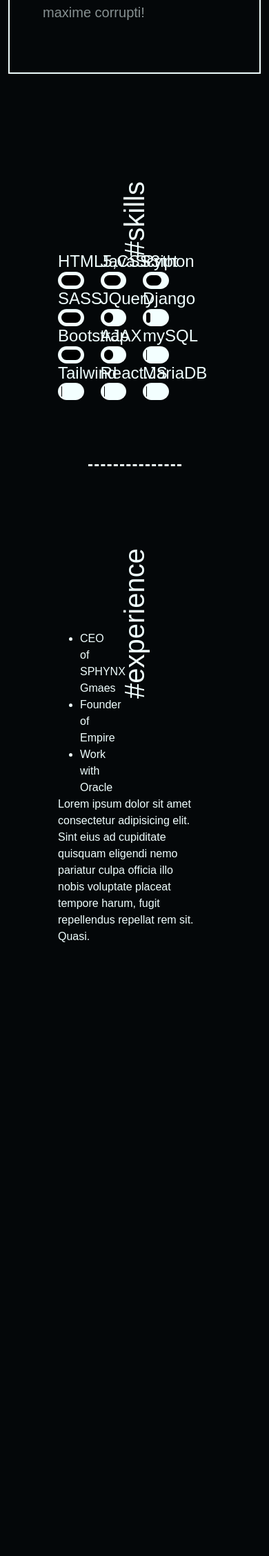
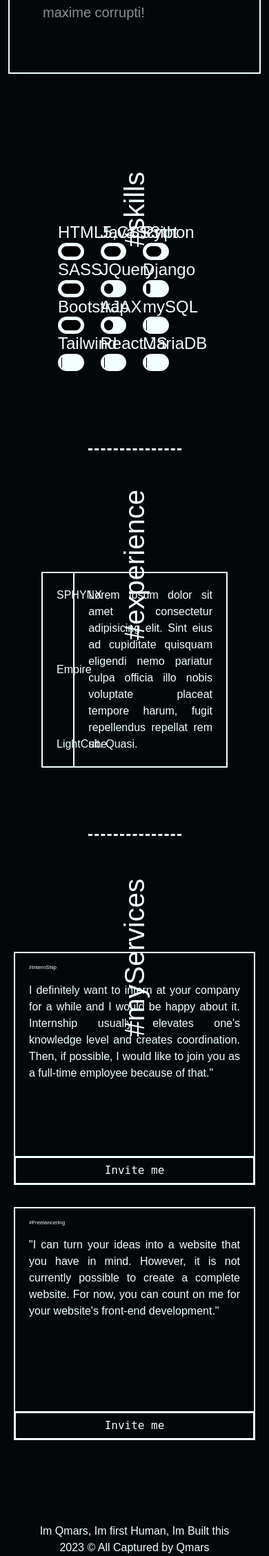
Before and after one commit to Kardarigan/Resume, a PHP site: page / in a window 390 px wide. Shown: the part 2211-4467 px from the top of the page at 69% size. Before the commit the page ends 3577 px from the top, so only its background shows below. Run offline with PHP 8.4, Linux system fonts and the light colour scheme; some web fonts are replaced.

Commit message:
Comlite all of thinks exept Responsive☺

```diff
--- a/css/main.css
+++ b/css/main.css
@@ -35,9 +35,37 @@
   font-size: 2vw;
 }
 
+/*classes*/
+.card {
+  background-color: transparent;
+  border: 2px solid azure;
+  border-radius: 0;
+  height: 40vh;
+  position: relative;
+}
+.card-title {
+  color: azure;
+}
+.card-text {
+  text-align: justify;
+}
+.card a {
+  position: absolute;
+  bottom: 0;
+  left: 0;
+  width: 100%;
+  border-top: 3px solid azure;
+}
+
 .middleland {
   width: 50%;
-  border-top: 3px dashed azure;
+  border-bottom: 3px dashed azure;
+}
+
+.section-title {
+  -webkit-transform: rotate(-90deg);
+  -moz-transform: rotate(-90deg);
+  -o-transform: rotate(-90deg);
 }
 
 /*-----[type]-----*/
@@ -177,13 +205,7 @@
   display: flex;
   justify-content: center;
   align-items: center;
-  height: 70vh;
-}
-
-#skill, #experience {
-  -webkit-transform: rotate(-90deg);
-  -moz-transform: rotate(-90deg);
-  -o-transform: rotate(-90deg);
+  height: 60vh;
 }
 
 .progressbar {
@@ -202,9 +224,48 @@
 }
 
 /*-----[experience]-----*/
+.experience {
+  display: flex;
+  justify-content: center;
+  align-items: center;
+}
+.experience-area {
+  height: 70%;
+  border: 2px solid azure;
+}
+
+.exList-ul {
+  height: 100%;
+  display: flex;
+  flex-direction: column;
+  justify-content: space-between;
+}
+.exList-ul li {
+  cursor: pointer;
+  padding: 20px;
+  width: 100%;
+  text-align: center;
+}
+
+.exBtn:focus {
+  letter-spacing: 50px;
+}
 .exBtn-Active {
-  border: 10px solid red;
+  color: rgb(4, 7, 9);
+  background-color: azure;
+  transition: 0.5s all;
 }
-.exBtn-Active:focus {
-  border-color: blue;
+
+#exArena {
+  height: 100%;
+  border-left: 2px solid azure;
+  padding: 20px;
+  text-align: justify;
+}
+
+/*-----[services]-----*/
+.services {
+  display: flex;
+  justify-content: center;
+  align-items: center;
 }/*# sourceMappingURL=main.css.map */
--- a/index.html
+++ b/index.html
@@ -1,38 +1,67 @@
 <html lang="en">
-
   <head>
-    <meta charset="UTF-8">
-    <meta name="viewport" content="width=device-width, initial-scale=1.0">
+    <meta charset="UTF-8" />
+    <meta name="viewport" content="width=device-width, initial-scale=1.0" />
     <title>Qmars</title>
-    <link href="https://cdn.jsdelivr.net/npm/bootstrap@5.3.0/dist/css/bootstrap.min.css" rel="stylesheet" integrity="sha384-9ndCyUaIbzAi2FUVXJi0CjmCapSmO7SnpJef0486qhLnuZ2cdeRhO02iuK6FUUVM" crossorigin="anonymous" />
-    <link href="https://cdnjs.cloudflare.com/ajax/libs/font-awesome/6.4.0/css/all.min.css" rel="stylesheet" />
+    <link
+      href="https://cdn.jsdelivr.net/npm/bootstrap@5.3.0/dist/css/bootstrap.min.css"
+      rel="stylesheet"
+      integrity="sha384-9ndCyUaIbzAi2FUVXJi0CjmCapSmO7SnpJef0486qhLnuZ2cdeRhO02iuK6FUUVM"
+      crossorigin="anonymous"
+    />
+    <link
+      href="https://cdnjs.cloudflare.com/ajax/libs/font-awesome/6.4.0/css/all.min.css"
+      rel="stylesheet"
+    />
     <link rel="stylesheet" href="../css/main.css" />
     <link href="https://fonts.cdnfonts.com/css/ntr" rel="stylesheet" />
-
   </head>
 
   <body>
-
     <!-- ----------------[navigator]----------------- -->
     <nav class="cube-wrap">
       <div class="cube">
-            <div class="side top"><a href="#"><i class="fa-brands fa-linkedin-in"></i></a></div>
-            <div class="side bottom"><a href="#"><i class="fa-brands fa-linkedin-in fa-flip-vertical"></i></a></div>
-            <div class="side front"><a href="#"><i class="fa-solid fa-envelope"></i></a></div>
-            <div class="side back"><a href="#"><i class="fa-solid fa-envelope fa-flip-vertical"></i></a></div>
-            <div class="side left"><a href="#"><i class="fa-brands fa-github fa-rotate-270"></i></a></div>
-            <div class="side right"><a href="#"><i class="fa-brands fa-github fa-flip-vertical"></i></a></div>
+        <div class="side top">
+          <a href="#"><i class="fa-brands fa-linkedin-in"></i></a>
+        </div>
+        <div class="side bottom">
+          <a href="#"
+            ><i class="fa-brands fa-linkedin-in fa-flip-vertical"></i
+          ></a>
+        </div>
+        <div class="side front">
+          <a href="#"><i class="fa-solid fa-envelope"></i></a>
+        </div>
+        <div class="side back">
+          <a href="#"><i class="fa-solid fa-envelope fa-flip-vertical"></i></a>
+        </div>
+        <div class="side left">
+          <a href="#"><i class="fa-brands fa-github fa-rotate-270"></i></a>
+        </div>
+        <div class="side right">
+          <a href="#"><i class="fa-brands fa-github fa-flip-vertical"></i></a>
+        </div>
       </div>
     </nav>
     <!-- ----------------[navigator]----------------- -->
     <!-- -----------------[header]------------------- -->
     <header class="py-4 ms-sm-5 row align-items-center">
       <div class="col-md-5 container d-block p-5">
-            <h1 class="typing-anima">Hello there, its <span id="qmars">Qmars</span></h1>
+        <h1 class="typing-anima">
+          Hello there, its <span id="qmars">Qmars</span>
+        </h1>
         <h5>Fat Programmer, Sad Programmer, Mad Programmer</h5>
-            <p class="lead text-muted mb-4">Lorem ipsum dolor sit amet, consectetur adipisicing elit, sed do eiusmod tempor incididunt ut labore et dolore magna aliqua.</p>
+        <p class="lead text-muted mb-4">
+          Lorem ipsum dolor sit amet, consectetur adipisicing elit, sed do
+          eiusmod tempor incididunt ut labore et dolore magna aliqua.
+        </p>
         <div class="text-center text-md-start">
-                <button type="button" class="btn btn-outline-light px-3" data-bs-toggle="modal" data-bs-target="#getStartedModal">
+          <button
+            type="button"
+            class="btn btn-outline-light px-3"
+            data-bs-toggle="modal"
+            data-bs-target="#getStartedModal"
+          >
             Say "hello there"
           </button>
         </div>
@@ -44,13 +73,25 @@
       <div class="container row align-items-center">
         <div class="whos-left col-lg-10 p-5 pe-0">
           <h3>#who is Qmars?</h3>
-                <p class="lead text-muted mb-4">Lorem ipsum dolor, sit amet consectetur adipisicing elit. Ad sunt corporis et soluta, doloremque excepturi accusantium laborum? Minus corporis, dolor temporibus molestias beatae, reiciendis hic accusamus delectus nihil ratione velit!
-                    Veniam magni dicta totam rerum quod harum voluptatem ipsa, exercitationem, ad atque porro voluptatibus, dolore animi autem numquam illum sit expedita perspiciatis consequuntur quas quaerat? Sunt, iusto. Nostrum, excepturi pariatur.
-                    Itaque esse qui necessitatibus quidem iure, tenetur laudantium. Similique, praesentium autem ea placeat nobis culpa ratione ipsum, cupiditate maxime et aspernatur quas libero, voluptate magnam aut nam perspiciatis adipisci repudiandae.
-                    Corrupti optio nulla animi harum quidem obcaecati mollitia, magnam natus aut quod? Tempore id tempora, omnis explicabo, nemo accusamus quibusdam quas doloribus voluptatibus eaque sunt facilis officiis dolore maxime corrupti!</p>
+          <p class="lead text-muted mb-4">
+            Lorem ipsum dolor, sit amet consectetur adipisicing elit. Ad sunt
+            corporis et soluta, doloremque excepturi accusantium laborum? Minus
+            corporis, dolor temporibus molestias beatae, reiciendis hic
+            accusamus delectus nihil ratione velit! Veniam magni dicta totam
+            rerum quod harum voluptatem ipsa, exercitationem, ad atque porro
+            voluptatibus, dolore animi autem numquam illum sit expedita
+            perspiciatis consequuntur quas quaerat? Sunt, iusto. Nostrum,
+            excepturi pariatur. Itaque esse qui necessitatibus quidem iure,
+            tenetur laudantium. Similique, praesentium autem ea placeat nobis
+            culpa ratione ipsum, cupiditate maxime et aspernatur quas libero,
+            voluptate magnam aut nam perspiciatis adipisci repudiandae. Corrupti
+            optio nulla animi harum quidem obcaecati mollitia, magnam natus aut
+            quod? Tempore id tempora, omnis explicabo, nemo accusamus quibusdam
+            quas doloribus voluptatibus eaque sunt facilis officiis dolore
+            maxime corrupti!
+          </p>
         </div>
-            <div class="whos-right col-2 d-lg-block d-none p-5">
-            </div>
+        <div class="whos-right col-2 d-lg-block d-none p-5"></div>
       </div>
     </section>
     <!-- ---------------[whos qmars]----------------- -->
@@ -58,7 +99,7 @@
     <section class="p-5">
       <div class="row container skill">
         <div class="col-sm-2">
-                <h3 id="skill">#skills</h3>
+          <h3 class="section-title">#skills</h3>
         </div>
         <div class="col-sm-10">
           <div class="row">
@@ -102,27 +143,101 @@
     <section class="p-5">
       <div class="row container experience">
         <div class="col-sm-2">
-                <h3 id="experience">#experience</h3>
+          <h3 class="section-title">#experience</h3>
         </div>
-            <div class="col-sm-10 row">
-                <div class="col-1">
-                    <ul>
-                        <li id="exBtn-1" onclick="exLoad('pages/sphynx.txt','exBtn-1')">CEO of SPHYNX Gmaes</li>
-                        <li id="exBtn-2" onclick="exLoad('pages/empire.txt','exBtn-2')">Founder of Empire</li>
-                        <li id="exBtn-3" onclick="exLoad('pages/oracle.txt','exBtn-3')">Work with Oracle</li>
+        <div class="col-sm-10 row experience-area p-0">
+          <div class="col-2 exList px-0">
+            <ul class="list-unstyled exList-ul">
+              <li
+                id="exBtn-1"
+                class="exBtn h-auto"
+                onclick="exLoad('pages/sphynx.txt','exBtn-1')"
+              >
+                SPHYNX
+              </li>
+              <li
+                id="exBtn-2"
+                class="exBtn h-auto"
+                onclick="exLoad('pages/empire.txt','exBtn-2')"
+              >
+                Empire
+              </li>
+              <li
+                id="exBtn-3"
+                class="exBtn h-auto"
+                onclick="exLoad('pages/oracle.txt','exBtn-3')"
+              >
+                LightCube
+              </li>
             </ul>
           </div>
-                <div class="col-11">
+          <div class="col-10 p-0">
             <article>
-                        <p id="exArena">Lorem ipsum dolor sit amet consectetur adipisicing elit. Sint eius ad cupiditate quisquam eligendi nemo pariatur culpa officia illo nobis voluptate placeat tempore harum, fugit repellendus repellat rem sit. Quasi.</p>
+              <p id="exArena">
+                Lorem ipsum dolor sit amet consectetur adipisicing elit. Sint
+                eius ad cupiditate quisquam eligendi nemo pariatur culpa officia
+                illo nobis voluptate placeat tempore harum, fugit repellendus
+                repellat rem sit. Quasi.
+              </p>
             </article>
+          </div>
+        </div>
+        <div class="middleland p-4 my-5"></div>
+      </div>
+    </section>
+    <!-- -----------------[experience]------------------- -->
+    <!-- -----------------[services]------------------- -->
+    <section class="p-2">
+      <div class="row container services">
+        <div class="col-sm-2">
+          <h3 class="section-title">#myServices</h3>
+        </div>
+        <div class="col-sm-10 row p-0 gx-2">
+          <div class="card mx-sm-4 mx-0 my-3 col-md-5">
+            <div class="card-body">
+              <h5 class="card-title">#InternShip</h5>
+              <p class="card-text mt-3">
+                I definitely want to intern at your company for a while and I
+                would be happy about it. Internship usually elevates one's
+                knowledge level and creates coordination. Then, if possible, I
+                would like to join you as a full-time employee because of that."
+              </p>
+              <a
+                href="mailto:qmarssazande@gmail.com"
+                class="card-link btn btn-outline-light"
+                >Invite me</a
+              >
+            </div>
+          </div>
+          <div class="card mx-sm-4 mx-0 my-3 col-md-5">
+            <div class="card-body">
+              <h5 class="card-title">#Freelancering</h5>
+              <p class="card-text mt-3">
+                "I can turn your ideas into a website that you have in mind.
+                However, it is not currently possible to create a complete
+                website. For now, you can count on me for your website's
+                front-end development."
+              </p>
+              <a
+                href="mailto:qmarssazande@gmail.com"
+                class="card-link btn btn-outline-light"
+                >Invite me</a
+              >
+            </div>
           </div>
         </div>
       </div>
     </section>
-    <!-- ---------------[experience]----------------- -->
+    <!-- -----------------[services]------------------- -->
+    <!-- -----------------[footer]------------------- -->
+    <footer class="py-5 mt-5">
+      <p class="text-center">
+        Im Qmars, Im first Human, Im Built this<br />
+        2023 &copy; All Captured by Qmars
+      </p>
+    </footer>
+    <!-- -----------------[footer]------------------- -->
   </body>
   <script src="https://code.jquery.com/jquery-1.12.4.min.js"></script>
   <script src="custom.js"></script>
-
 </html>
--- a/pages/empire.txt
+++ b/pages/empire.txt
@@ -1 +1 @@
-dflsajdlfj iojoiew f8uw eu8f w9efwe f
+123 Lorem ipsum dolor sit amet consectetur, adipisicing elit. Dicta inventore perspiciatis ad vel praesentium? Suscipit, culpa ex vitae nemo expedita porro praesentium distinctio itaque libero voluptatem voluptatum quis ut ipsa Lorem ipsum dolor sit amet consectetur, adipisicing elit. Dicta inventore perspiciatis ad vel praesentium? Suscipit, culpa ex vitae nemo expedita porro praesentium distinctio itaque libero voluptatem voluptatum quis ut ipsa! Lorem ipsum dolor sit amet consectetur, adipisicing elit. Dicta inventore perspiciatis ad vel praesentium? Suscipit, culpa ex vitae nemo expedita porro praesentium distinctio itaque libero voluptatem voluptatum quis ut ipsa!
--- a/pages/oracle.txt
+++ b/pages/oracle.txt
@@ -1 +1 @@
-1521321 4 5454546 78 78 7874 5465 47
+345 Lorem ipsum dolor sit amet consectetur, adipisicing elit. Dicta inventore perspiciatis ad vel praesentium? Suscipit, culpa ex vitae nemo expedita porro praesentium distinctio itaque libero voluptatem voluptatum quis ut ipsa Lorem ipsum dolor sit amet consectetur, adipisicing elit. Dicta inventore perspiciatis ad vel praesentium? Suscipit, culpa ex vitae nemo expedita porro praesentium distinctio itaque libero voluptatem voluptatum quis ut ipsa! Lorem ipsum dolor sit amet consectetur, adipisicing elit. Dicta inventore perspiciatis ad vel praesentium? Suscipit, culpa ex vitae nemo expedita porro praesentium distinctio itaque libero voluptatem voluptatum quis ut ipsa!
--- a/pages/sphynx.txt
+++ b/pages/sphynx.txt
@@ -1 +1 @@
-few fw ds cxzvc Lorem er e
+234 Lorem ipsum dolor sit amet consectetur, adipisicing elit. Dicta inventore perspiciatis ad vel praesentium? Suscipit, culpa ex vitae nemo expedita porro praesentium distinctio itaque libero voluptatem voluptatum quis ut ipsa Lorem ipsum dolor sit amet consectetur, adipisicing elit. Dicta inventore perspiciatis ad vel praesentium? Suscipit, culpa ex vitae nemo expedita porro praesentium distinctio itaque libero voluptatem voluptatum quis ut ipsa! Lorem ipsum dolor sit amet consectetur, adipisicing elit. Dicta inventore perspiciatis ad vel praesentium? Suscipit, culpa ex vitae nemo expedita porro praesentium distinctio itaque libero voluptatem voluptatum quis ut ipsa!
--- a/scss/_components.scss
+++ b/scss/_components.scss
@@ -1,6 +1,11 @@
 .middleland {
   width: 50%;
-  border-top: 3px dashed $colorAlpha;
+  border-bottom: 3px dashed $colorAlpha;
+}
+.section-title {
+  -webkit-transform: rotate(-90deg);
+  -moz-transform: rotate(-90deg);
+  -o-transform: rotate(-90deg);
 }
 /*-----[type]-----*/
 .typing-anima {
@@ -39,15 +44,14 @@
     transform: rotateX(360deg) rotateZ(45deg) rotateY(-45deg);
   }
 }
-
 .side {
   position: absolute;
   width: var(--size);
   height: var(--size);
   background-color: $colorAlpha;
   backface-visibility: visible;
-  top: calc(var(--size) * -.5);
-  left: calc(var(--size) * -.5);
+  top: calc(var(--size) * -0.5);
+  left: calc(var(--size) * -0.5);
   border: 5px solid $colorDark;
   @include flex-centralizer;
   a {
@@ -59,27 +63,27 @@
 }
 .top {
   background-color: $colorAlpha;
-  transform: rotateX(90deg) translateZ(calc(var(--size) * .5));
+  transform: rotateX(90deg) translateZ(calc(var(--size) * 0.5));
 }
 .bottom {
   background-color: $colorAlpha;
-  transform: rotateX(90deg) translateZ(calc(var(--size) * -.5));
+  transform: rotateX(90deg) translateZ(calc(var(--size) * -0.5));
 }
 .left {
   background-color: $colorAlpha;
-  transform: rotateY(90deg) translateZ(calc(var(--size) * .5));
+  transform: rotateY(90deg) translateZ(calc(var(--size) * 0.5));
 }
 .right {
   background-color: $colorAlpha;
-  transform: rotateY(90deg) translateZ(calc(var(--size) * -.5));
+  transform: rotateY(90deg) translateZ(calc(var(--size) * -0.5));
 }
 .front {
   background-color: $colorAlpha;
-  transform: translateZ(calc(var(--size) * .5));
+  transform: translateZ(calc(var(--size) * 0.5));
 }
 .back {
   background-color: $colorAlpha;
-  transform: translateZ(calc(var(--size) * -.5));
+  transform: translateZ(calc(var(--size) * -0.5));
 }
 :root .cube-wrap * {
   /* Pause the animation */
@@ -124,12 +128,7 @@
 /*-------[skill]-------*/
 .skill {
   @include flex-centralizer;
-  height: 70vh;
-}
-#skill {
-  -webkit-transform: rotate(-90deg);
-  -moz-transform: rotate(-90deg);
-  -o-transform: rotate(-90deg);
+  height: 60vh;
 }
 .progressbar {
   width: 100%;
@@ -145,14 +144,44 @@
   background-color: #3498db;
 }
 /*-----[experience]-----*/
-#experience {
-  @extend #skill
+.experience {
+  @include flex-centralizer;
+  &-area {
+    height: 70%;
+    border: 2px solid $colorAlpha;
   }
-.exBtn {
-  &-Active{
-    border: 10px solid red;
-    &:focus{
-      border-color: blue;
+}
+.exList {
+  &-ul {
+    height: 100%;
+    display: flex;
+    flex-direction: column;
+    justify-content: space-between;
+    li {
+      cursor: pointer;
+      padding: 20px;
+      width: 100%;
+      text-align: center;
     }
   }
 }
+.exBtn {
+  &:focus{
+    letter-spacing: 50px;
+  }
+  &-Active {
+    color: $colorDark;
+    background-color: $colorAlpha;
+    transition: 0.5s all;
+  }
+}
+#exArena {
+  height: 100%;
+  border-left: 2px solid $colorAlpha;
+  padding: 20px;
+  text-align: justify;
+}
+/*-----[services]-----*/
+.services {
+  @include flex-centralizer
+}
--- a/scss/_reset.scss
+++ b/scss/_reset.scss
@@ -27,3 +27,24 @@
 h5 {
     font-size: 2vw;
 }
+/*classes*/
+.card{
+    background-color: transparent;
+    border: 2px solid $colorAlpha;
+    border-radius: 0;
+    height: 40vh;
+    position: relative;
+    &-title {
+        color: $colorAlpha;
+    }
+    &-text {
+        text-align: justify;
+    }
+    a {
+        position: absolute;
+        bottom: 0;
+        left: 0;
+        width: 100%;
+        border-top: 3px solid $colorAlpha;
+    }
+}
```
Also changed, not shown: custom.js (+11 -12 lines), 1 other file. Lines whose indentation alone changed are shown as unchanged.
